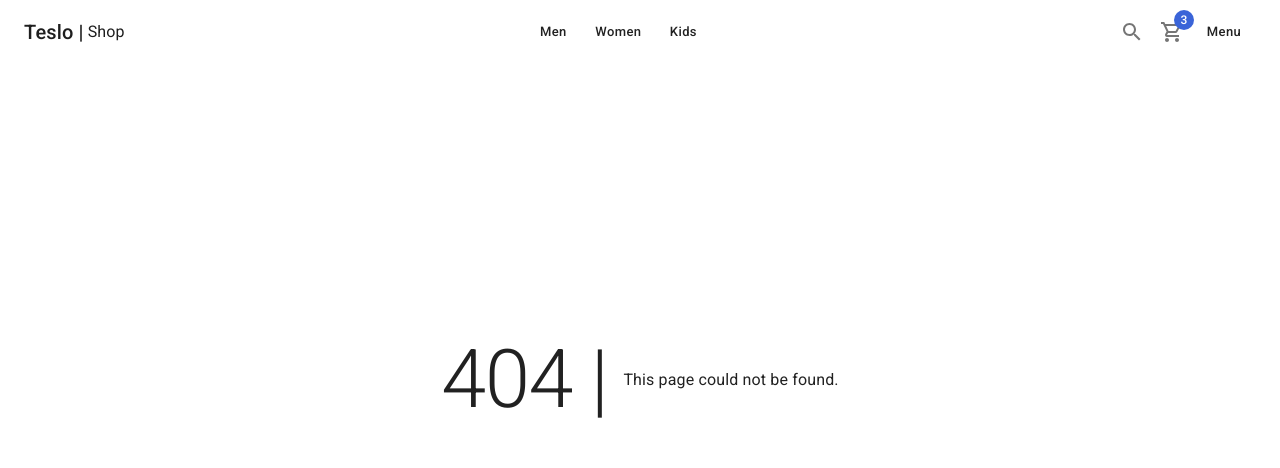
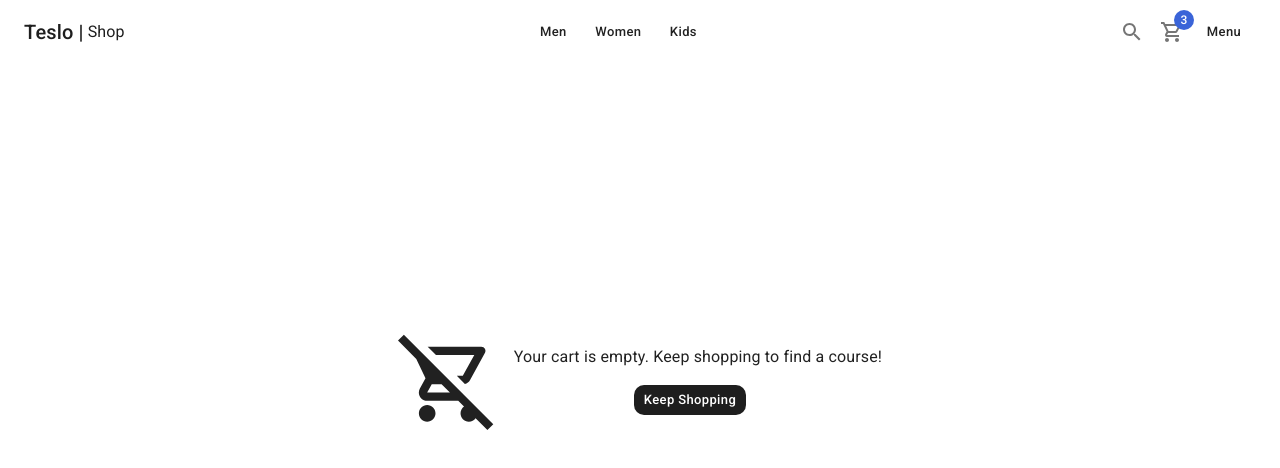
Before and after one commit to elitexpro/because-shop-next-ts, a Next.js app: page /cart/empty in a window 1280 px wide. Before the commit this address had no page. Shown: the top 468 px of the page. Built offline with nearby package versions, Linux system fonts and the light colour scheme.

Commit message:
[ADD]: empty cart page

```diff
--- /dev/null
+++ b/src/pages/cart/empty.tsx
@@ -0,0 +1,39 @@
+import { NextPage } from 'next';
+import NextLink from 'next/link';
+import { Box, Button, Typography } from '@mui/material';
+import RemoveShoppingCartOutlinedIcon from '@mui/icons-material/RemoveShoppingCartOutlined';
+
+import { ShopLayout } from '@/layouts';
+
+const EmptyPage: NextPage = () => {
+  return (
+    <ShopLayout
+      title="Empty Shopping Cart"
+      pageDescription="Your cart is empty. Keep shopping to find a course!"
+    >
+      <Box
+        display="flex"
+        sx={{ flexDirection: { xs: 'column', sm: 'row' } }}
+        justifyContent="center"
+        alignItems="center"
+        height="calc(100vh - 200px)"
+      >
+        <RemoveShoppingCartOutlinedIcon sx={{ fontSize: 100 }} />
+
+        <Box display="flex" flexDirection="column" alignItems="center" gap={2}>
+          <Typography ml={2}>
+            Your cart is empty. Keep shopping to find a course!
+          </Typography>
+
+          <NextLink href="/">
+            <Button variant="contained" color="primary">
+              Keep Shopping
+            </Button>
+          </NextLink>
+        </Box>
+      </Box>
+    </ShopLayout>
+  );
+};
+
+export default EmptyPage;
--- a/src/shared/components/ui/Navbar/Navbar.tsx
+++ b/src/shared/components/ui/Navbar/Navbar.tsx
@@ -36,10 +36,10 @@ const Navbar: React.FC<NavbarProps> = () => {
             <NextLink href="/category/men" passHref>
               <Button>Men</Button>
             </NextLink>
-            <NextLink href="/category/men" passHref>
+            <NextLink href="/category/women" passHref>
               <Button>Women</Button>
             </NextLink>
-            <NextLink href="/category/men" passHref>
+            <NextLink href="/category/kids" passHref>
               <Button>Kids</Button>
             </NextLink>
           </Box>
```
Also changed, not shown: public/assets/images/empty-shopping-cart.jpg (added).
